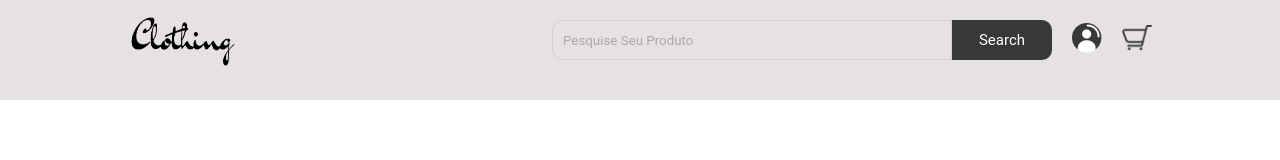
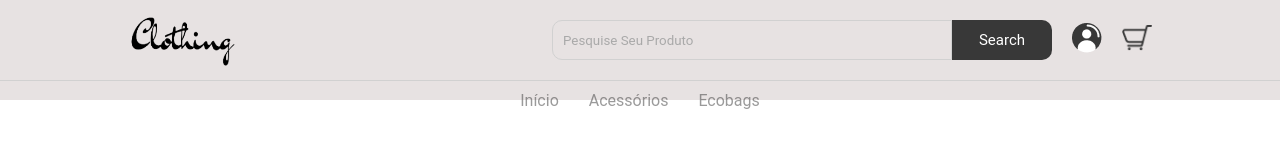
Before and after one commit to kaiquemacieira/E-commerce-Lari, a plain HTML site: page assets/index.html in a window 1280 px wide. Drawn offline with Linux system fonts and the light colour scheme.

Commit message:
Add links

```diff
--- a/assets/Style/style.css
+++ b/assets/Style/style.css
@@ -74,3 +74,22 @@
 .nav-itens a img{
     width: 30px;
 }
+
+.links-container{
+    width: 100%;
+    display: flex;
+    padding: 10px 10vw;
+    justify-content: center;
+    list-style: none;
+    border-top: 1px solid #d1d1d1;
+}
+
+.link{
+    text-transform: capitalize;
+    padding: 0 10px;
+    margin: 0 5px;
+    text-decoration: none;
+    color: #383838;
+    opacity: 0.5;
+    transition: .5s;
+}
--- a/assets/index.html
+++ b/assets/index.html
@@ -10,18 +10,23 @@
 <body>
     <nav class="navbar">
         <div class="nav">
-            <img src="./Img/dark-logo.png" class="brand-logo" alt="">
+                <img src="./Img/dark-logo.png" class="brand-logo" alt="">
 
-        <div class="nav-itens">
+            <div class="nav-itens">
             <div class="search">
                 <input type="text" class="search-box" placeholder="Pesquise seu produto">
                 <button class="search-btn">Search</button>
             </div>
             <a href="#"><img src="./Img/user.png" alt=""></a>
             <a href="#"><img src="./Img/cart.png" alt=""></a>
+            </div>
         </div>
-    </div>
+        <ul class="links-container">
+            <li class="link-item"><a href="#" class="link">início</a></li>
+            <li class="link-item"><a href="#" class="link">acessórios</a></li>
+            <li class="link-item"><a href="#" class="link">ecobags</a></li>
 
+        </ul>
     </nav>
 
 
```
